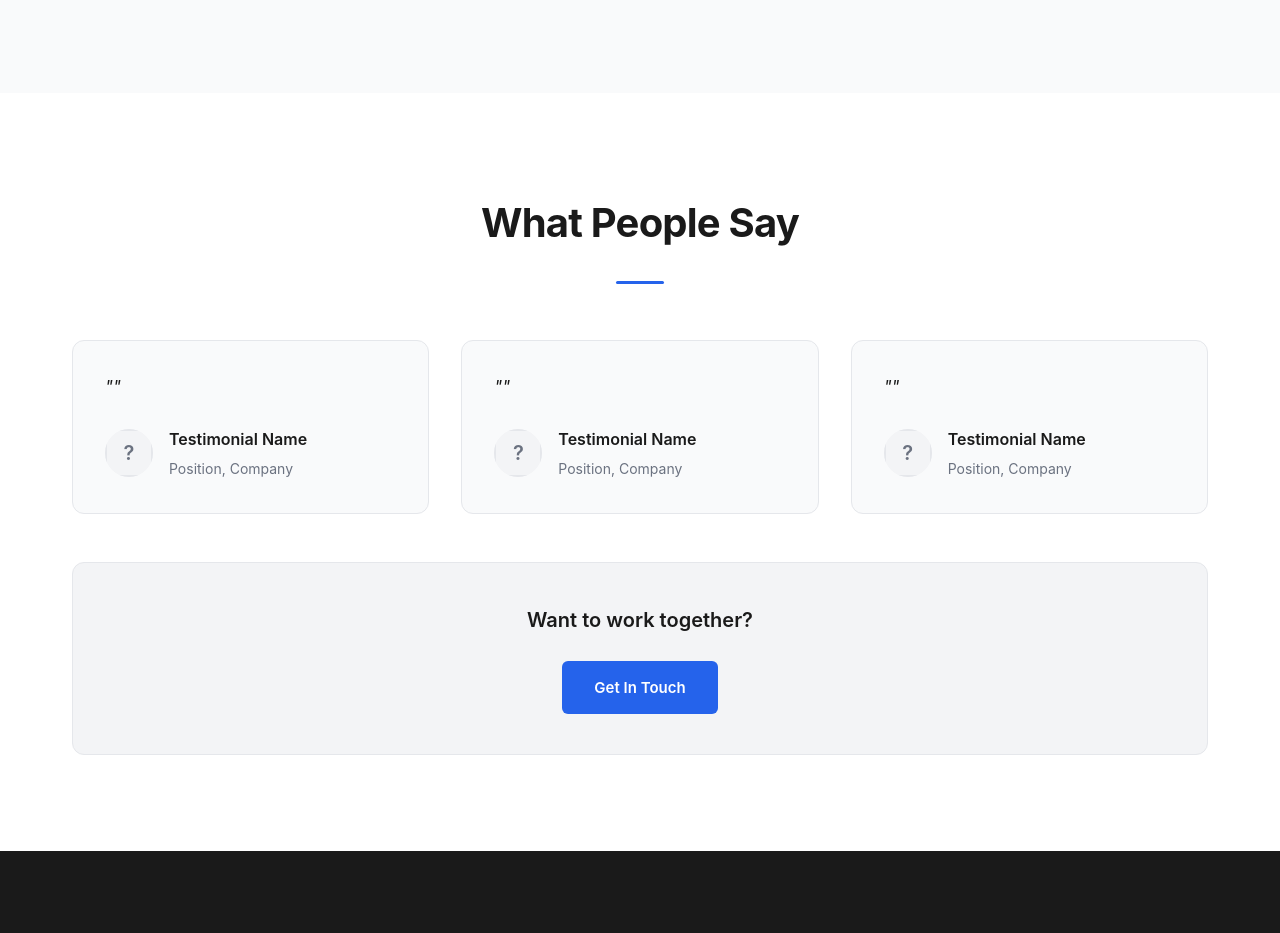
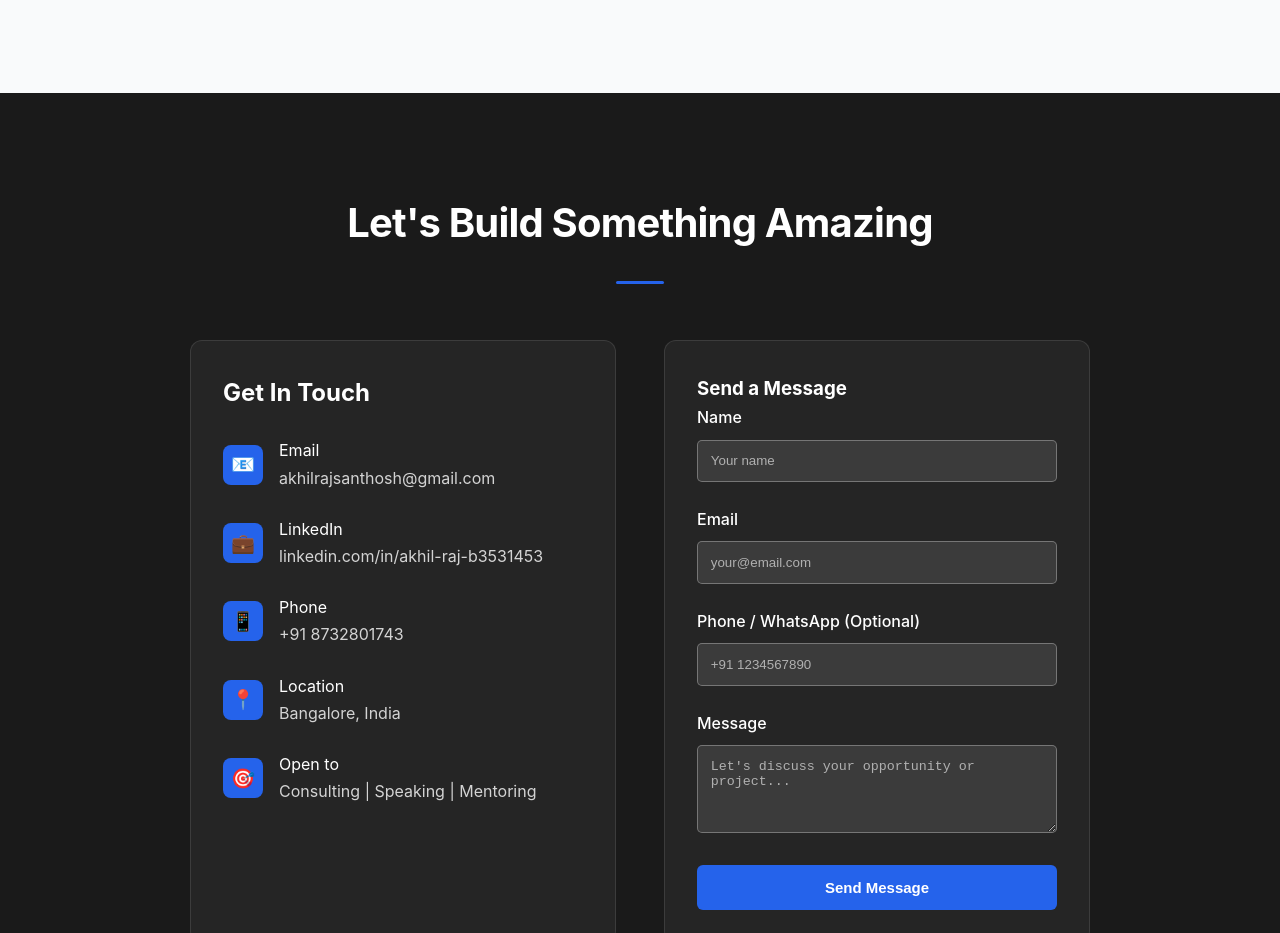
Before and after one commit to Akhil743/akhil-portfolio-website, a website: page index.html in a window 1280 px wide. Shown: the part 7649-8582 px from the top of the page. Drawn offline with Linux system fonts and the light colour scheme.

Commit message:
Remove testimonials section (What People Say)

```diff
--- a/index.html
+++ b/index.html
@@ -677,72 +677,6 @@
         </div>
     </section>
 
-    <!-- Testimonials Section -->
-    <section id="testimonials" class="testimonials">
-        <div class="container">
-            <h2>What People Say</h2>
-            <div class="testimonials-grid">
-                <!-- TODO: Add real testimonials from LinkedIn recommendations -->
-                <div class="testimonial-card">
-                    <div class="testimonial-content">
-                        <p class="testimonial-text">
-                            "<!-- TODO: Add testimonial quote here -->"
-                        </p>
-                    </div>
-                    <div class="testimonial-author">
-                        <div class="author-image">
-                            <!-- TODO: Add author image -->
-                            <div class="placeholder-avatar">?</div>
-                        </div>
-                        <div class="author-info">
-                            <div class="author-name">Testimonial Name</div>
-                            <div class="author-title">Position, Company</div>
-                        </div>
-                    </div>
-                </div>
-
-                <div class="testimonial-card">
-                    <div class="testimonial-content">
-                        <p class="testimonial-text">
-                            "<!-- TODO: Add testimonial quote here -->"
-                        </p>
-                    </div>
-                    <div class="testimonial-author">
-                        <div class="author-image">
-                            <div class="placeholder-avatar">?</div>
-                        </div>
-                        <div class="author-info">
-                            <div class="author-name">Testimonial Name</div>
-                            <div class="author-title">Position, Company</div>
-                        </div>
-                    </div>
-                </div>
-
-                <div class="testimonial-card">
-                    <div class="testimonial-content">
-                        <p class="testimonial-text">
-                            "<!-- TODO: Add testimonial quote here -->"
-                        </p>
-                    </div>
-                    <div class="testimonial-author">
-                        <div class="author-image">
-                            <div class="placeholder-avatar">?</div>
-                        </div>
-                        <div class="author-info">
-                            <div class="author-name">Testimonial Name</div>
-                            <div class="author-title">Position, Company</div>
-                        </div>
-                    </div>
-                </div>
-            </div>
-
-            <div class="testimonials-cta">
-                <p>Want to work together?</p>
-                <a href="#contact" class="btn btn-primary">Get In Touch</a>
-            </div>
-        </div>
-    </section>
-
     <!-- Contact Section -->
     <section id="contact" class="contact">
         <div class="container">
```
